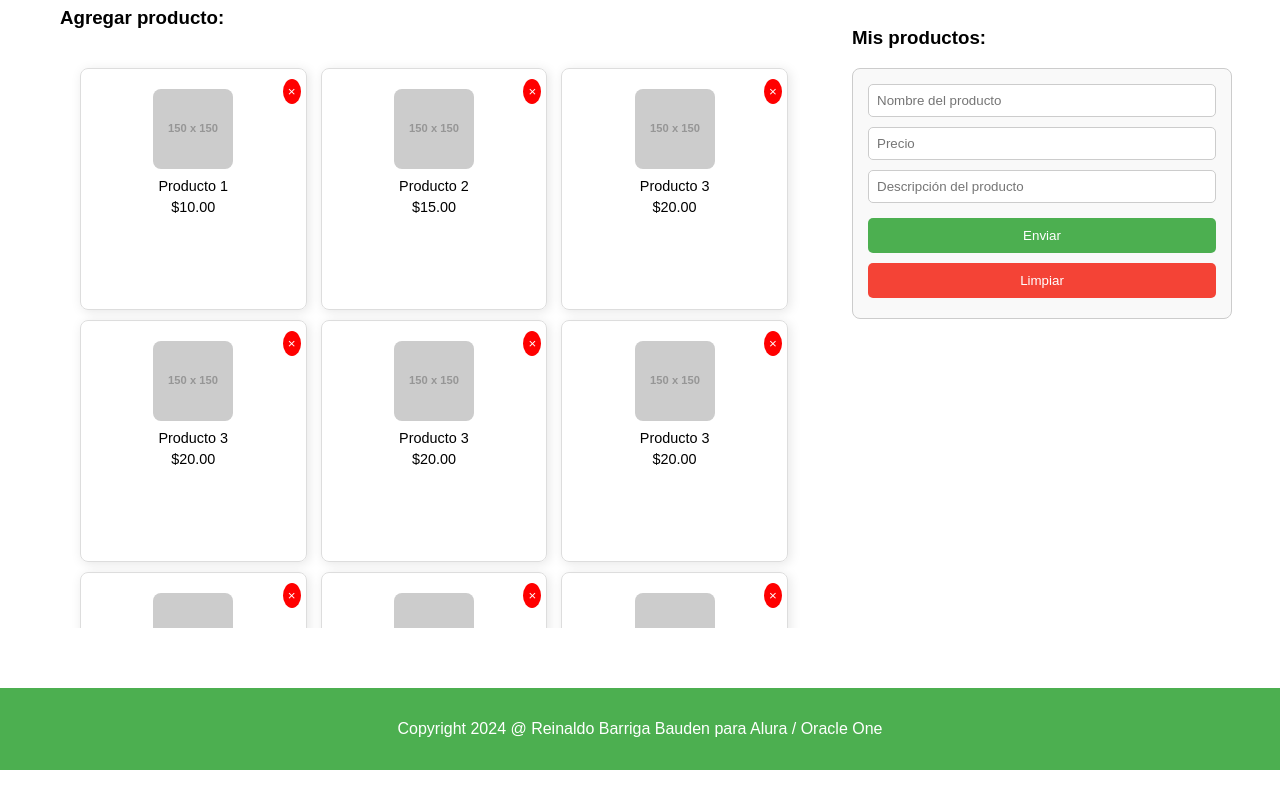
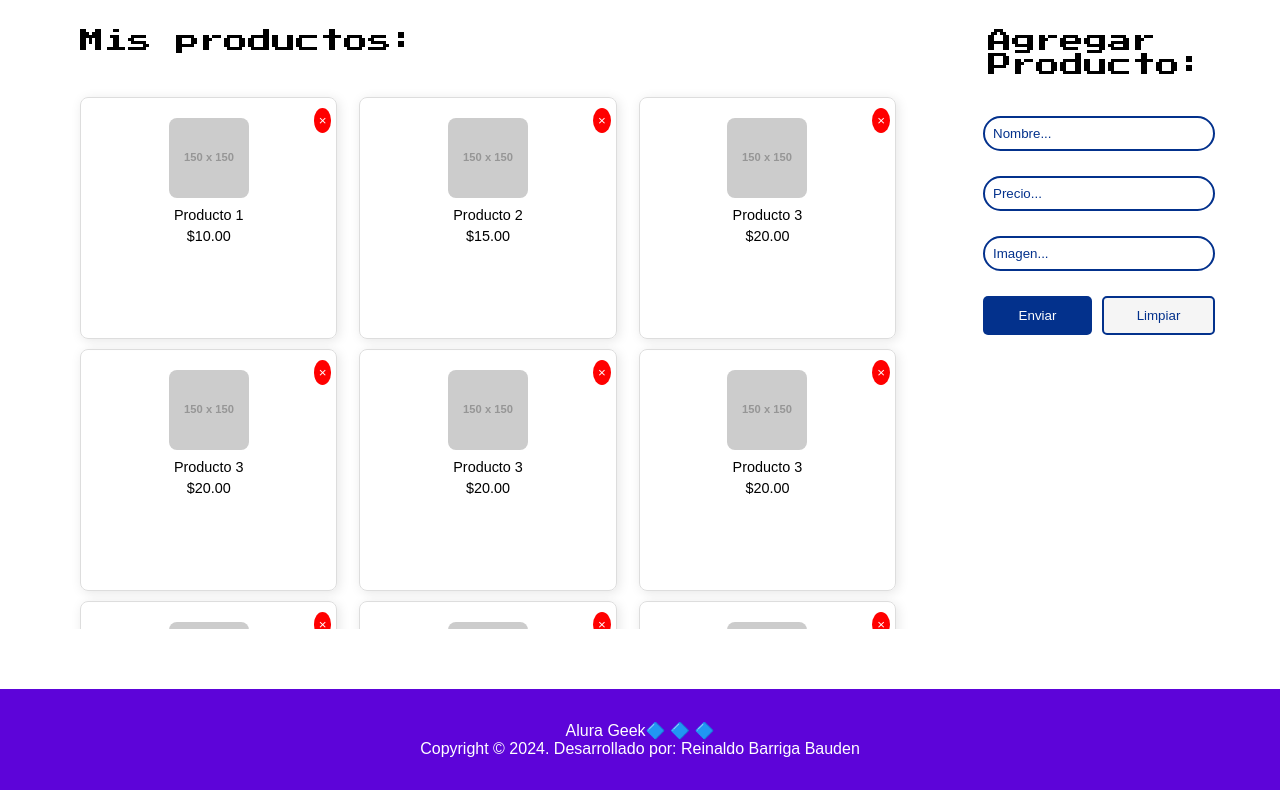
Before and after one commit to RBarrigaB/desafio_alura_geek, a plain HTML site: page index.html in a window 1280 px wide. Shown: the part 239-1029 px from the top of the page. Drawn offline with Linux system fonts and the light colour scheme; placeholder pictures from the web are drawn by us.

Commit message:
Se agregan cambios en html, configuraciones en css y nuevas etiquetas en el json de configuracion aplicadas mediante onInit

```diff
--- a/css/main.css
+++ b/css/main.css
@@ -11,7 +11,7 @@ header {
     font-size: 1.5em;
 }
 footer {
-    background-color: #4CAF50;
+    background-color: #5d04d9;
     color: white;
     text-align: center;
     padding: 1em 0;
@@ -26,11 +26,15 @@ footer {
     height: calc(100vh - 160px);
     flex-grow: 1;
 }
+
 .cards-container-wrapper {
     flex: 1;
     overflow-y: auto;
     margin-right: 20px;
+    margin-top: 20px; /* Alinea verticalmente con el título del form */
+    position: relative;
 }
+
 .cards-container {
     display: grid;
     grid-template-columns: repeat(3, 1fr);
@@ -69,8 +73,27 @@ footer {
     margin: 5px 0;
     font-size: 0.9em;
 }
+
+#misProductosTitulo, #agregarProductoTitulo {
+    font-family: 'Press Start 2P', cursive;
+    font-weight: 400;
+    font-size: 24px;
+    padding: 0 20px;
+    margin-top: 20px;
+}
+
+#misProductosTitulo {
+    font-family: 'Press Start 2P', cursive;
+    font-weight: 400;
+    font-size: 24px;
+    position: sticky;
+    top: 0;
+    background-color: white;
+    z-index: 1;
+}
+
 .form-container {
-    width: 30%;
+    width: 20%;
     padding: 20px;
     display: flex;
     flex-direction: column;
@@ -82,17 +105,23 @@ form {
     width: 100%;
     display: flex;
     flex-direction: column;
-    border: 1px solid #ccc;
+    border: none;
     padding: 15px;
     border-radius: 8px;
-    background-color: #f9f9f9;
+    gap: 15px;
+    background-color: none;
 }
 input {
     margin-bottom: 10px;
     padding: 8px;
-    border: 1px solid #ccc;
-    border-radius: 5px;
+    border: 2px solid #03318c;
+    border-radius: 20px;
 }
+
+input::placeholder {
+    color: #03318c;
+}
+
 button {
     padding: 10px;
     margin: 5px 0;
@@ -100,11 +129,29 @@ button {
     border-radius: 5px;
     cursor: pointer;
 }
+
 button[type="submit"] {
-    background-color: #4CAF50;
+    background-color: #03318c;
     color: white;
+    border: 2px ;
 }
 button[type="reset"] {
-    background-color: #f44336;
-    color: white;
+    background-color: whitesmoke;
+    color: #03318c;
+    border: 2px solid #03318c;
 }
+
+.botones-form {
+    display: flex;
+    flex-direction: row;
+    gap: 10px;
+    justify-content: flex-start;
+    width: 100%;
+}
+
+.buttons {
+    flex: 1;
+    padding: 10px;
+    margin: 0;
+    box-sizing: border-box;
+}
--- a/index.html
+++ b/index.html
@@ -4,6 +4,9 @@
     <meta charset="UTF-8">
     <meta name="viewport" content="width=device-width, initial-scale=1.0">
     <title>Document</title>
+    <link rel="preconnect" href="https://fonts.googleapis.com">
+    <link rel="preconnect" href="https://fonts.gstatic.com" crossorigin>
+    <link href="https://fonts.googleapis.com/css2?family=Press+Start+2P&display=swap" rel="stylesheet">
     <link rel="stylesheet" href="css/main.css">
 </head>
 <body>
@@ -78,17 +81,19 @@
         <div class="form-container">
             <h3 id="agregarProductoTitulo"></h3>
             <form action="#" method="post">
-                <input type="text" name="name" placeholder="Nombre del producto" required>
-                <input type="number" name="price" placeholder="Precio" required>
-                <input type="text" name="description" placeholder="Descripción del producto" required>
-                <button type="submit">Enviar</button>
-                <button type="reset">Limpiar</button>
+                <input type="text" name="name" id="nombreForm" required>
+                <input type="number" name="price" id="priceForm" required>
+                <input type="text" name="description" id="imagenForm" required>
+                <div class="botones-form">
+                    <button type="submit" class="buttons">Enviar</button>
+                    <button type="reset" class="buttons">Limpiar</button>
+                </div>
             </form>
         </div>
     </div>
 
     <footer>
-        <p>Copyright 2024 @ Reinaldo Barriga Bauden para Alura / Oracle One</p>
+        <p id="footer__copyright"></p>
     </footer>
     <script src="js/onInit.js"></script>
 </body>
--- a/js/onInit.js
+++ b/js/onInit.js
@@ -3,13 +3,21 @@ window.onload = function () {
   let titleHeader = document.getElementById("title-header");
   let misProductosTitulo = document.getElementById("misProductosTitulo");
   let agregarProductoTitulo = document.getElementById("agregarProductoTitulo");
+  let nombreForm = document.getElementById("nombreForm");
+  let priceForm = document.getElementById("priceForm");
+  let imagenForm = document.getElementById("imagenForm");
+  let copyright = document.getElementById("footer__copyright");
 
   fetch("../labels.json")
     .then((response) => response.json()) // Convierte la respuesta en formato JSON
     .then((data) => {
-      titleHeader.innerHTML = data.titleHeader;
-      misProductosTitulo.innerHTML = data.agregarProductoTitulo;
-      agregarProductoTitulo.innerHTML = data.misProductosTitulo;
+      titleHeader.innerHTML = data.titleHeader + '&#128311; &#128311; &#128311;';
+      misProductosTitulo.innerHTML = data.misProductosTitulo;
+      agregarProductoTitulo.innerHTML = data.agregarProductoTitulo;
+      nombreForm.placeholder = data.nombreFormPlaceholder;
+      priceForm.placeholder = data.precioFormPlaceholder;
+      imagenForm.placeholder = data.imagenFormPlaceholder;
+      copyright.innerHTML = data.titleHeader + '&#128311; &#128311; &#128311; <br>' + data.copyrightFooter;
     })
     .catch((error) => {
       alert.error("Error al cargar los datos:", error);
--- a/labels.json
+++ b/labels.json
@@ -1,5 +1,9 @@
 {
-    "titleHeader": "Alura geek",
+    "titleHeader": "Alura Geek",
     "misProductosTitulo": "Mis productos: ",
-    "agregarProductoTitulo": "Agregar producto: "
+    "agregarProductoTitulo": "Agregar\n\rProducto: ",
+    "nombreFormPlaceholder":"Nombre...",
+    "precioFormPlaceholder": "Precio...",
+    "imagenFormPlaceholder": "Imagen...",
+    "copyrightFooter": "Copyright © 2024. Desarrollado por: Reinaldo Barriga Bauden"
 }
```
